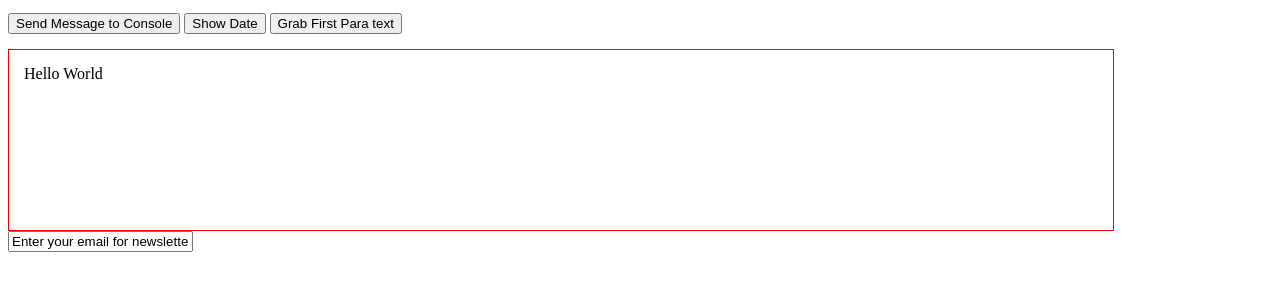
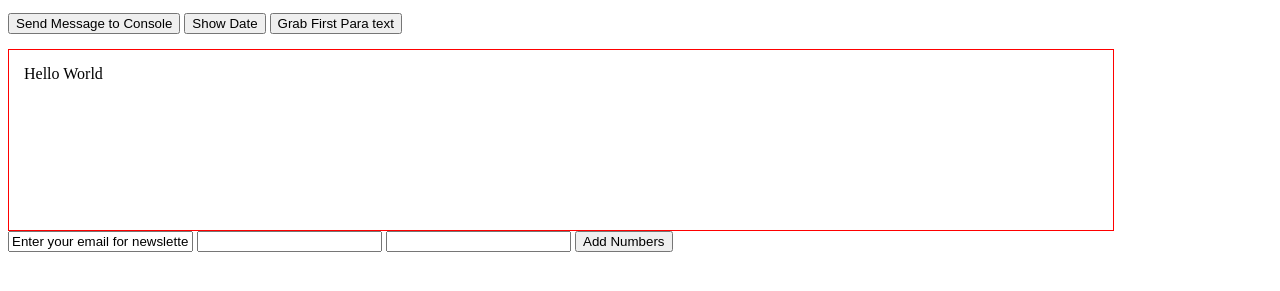
Before and after one commit to ibat-college-projects/fed-2020-06-10, a plain HTML site: page week3/index.html in a window 1280 px wide. Shown: the part 101-392 px from the top of the page. Drawn offline with Linux system fonts and the light colour scheme.

Commit message:
adding inputs and converting to numeric

```diff
--- a/week3/index.html
+++ b/week3/index.html
@@ -31,5 +31,11 @@
     <input type="text" value="Enter your email for newsletter" onFocus="clearField()"
      onBlur="resetField()" id="inputDemo">
 
+     <input type = "text" id = "num1" />
+     <input type = "text" id = "num2" />
+     <button id="btnAddNumbers" onClick="sum()">Add Numbers</button>
+
+
+
 </body>
 </html>
--- a/week3/js/site.js
+++ b/week3/js/site.js
@@ -58,3 +58,11 @@ function resetField() {
     var object = document.getElementById('inputDemo');
     object.value = 'Enter your email for newsletter';
 }
+
+
+function sum() {
+    var num1 = +document.getElementById('num1').value;
+    var num2 = +document.getElementById('num2').value;
+    document.getElementById('messagePanel').innerHTML = num1 + num2;
+
+}
```
